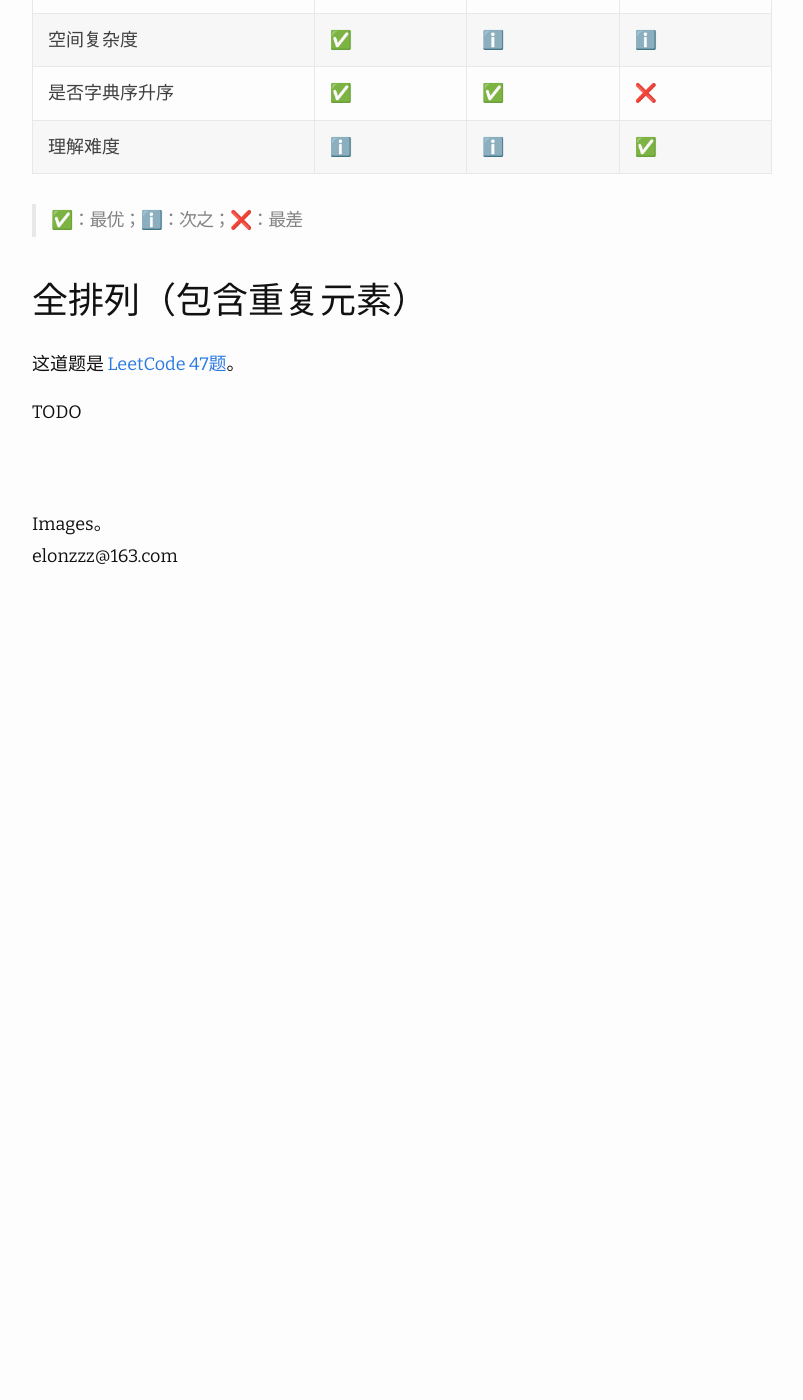
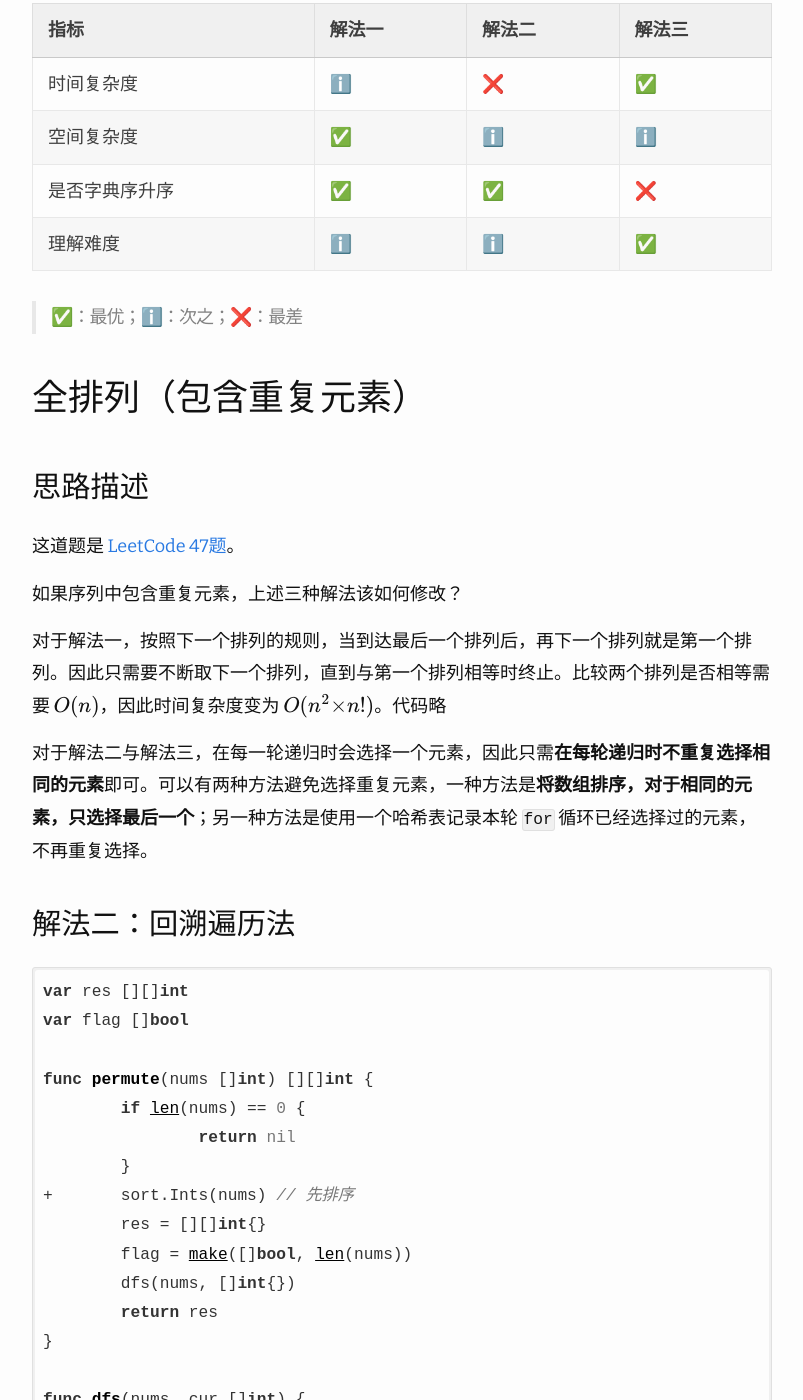
Before and after one commit to imageslr/blog, a Jekyll site: the page built from _posts/2020-01-27-leetcode-36.md, in a window 1280 px wide and 1400 px high, scrolled down 9293 px. Shown: the whole window, without its empty margins (238-1041 px from the left). Built offline with Jekyll 4.4.1, drawn with Linux system fonts in a browser that asks for light colours; nearby versions of some CDN libraries; formulas are drawn with MathJax 3; before the commit the page ends 9901 px from its top, so only the background shows below that; some of the changed text lies outside the part shown.

Commit message:
update post

````diff
--- a/_posts/2020-01-27-leetcode-36.md
+++ b/_posts/2020-01-27-leetcode-36.md
@@ -266,8 +266,82 @@
 
 > ✅：最优；ℹ️：次之；❌：最差
 
-
 ## 全排列（包含重复元素）
+### 思路描述
 这道题是 [LeetCode 47题](https://leetcode-cn.com/problems/permutations-ii/)。
 
-TODO
+如果序列中包含重复元素，上述三种解法该如何修改？
+
+对于解法一，按照下一个排列的规则，当到达最后一个排列后，再下一个排列就是第一个排列。因此只需要不断取下一个排列，直到与第一个排列相等时终止。比较两个排列是否相等需要 $O(n)$，因此时间复杂度变为 $O(n^2 ×n!)$。代码略
+
+对于解法二与解法三，在每一轮递归时会选择一个元素，因此只需**在每轮递归时不重复选择相同的元素**即可。可以有两种方法避免选择重复元素，一种方法是**将数组排序，对于相同的元素，只选择最后一个**；另一种方法是使用一个哈希表记录本轮 `for` 循环已经选择过的元素，不再重复选择。
+
+### 解法二：回溯遍历法
+```diff
+var res [][]int
+var flag []bool
+
+func permute(nums []int) [][]int {
+	if len(nums) == 0 {
+		return nil
+	}
++	sort.Ints(nums) // 先排序
+	res = [][]int{}
+	flag = make([]bool, len(nums))
+	dfs(nums, []int{})
+	return res
+}
+
+func dfs(nums, cur []int) {
+	if len(cur) == len(nums) {
+		tmp := make([]int, len(cur))
+		copy(tmp, cur)
+		res = append(res, tmp)
+		return
+	}
+	for i := 0; i < len(nums); i++ {
++		if i < len(nums)-1 && flag[i+1] == false && nums[i] == nums[i+1] { // 相同的元素，选择最后一个
++			continue
++		}
+		if flag[i] == false {
+			flag[i] = true
+			cur = append(cur, nums[i])
+			dfs(nums, cur)
+			flag[i] = false
+			cur = cur[:len(cur)-1]
+		}
+	}
+}
+```
+
+### 解法三：递归交换法
+```diff
+var res [][]int
+
+func permute(nums []int) [][]int {
++	sort.Ints(nums) // 先排序
+	if len(nums) == 0 {
+		return nil
+	}
+	res = [][]int{}
+	dfs(nums, 0)
+	return res
+}
+
+func dfs(nums []int, start int) {
+	if start == len(nums)-1 {
+		tmp := make([]int, len(nums))
+		copy(tmp, nums)
+		res = append(res, tmp)
+		return
+	}
+	for i := start; i < len(nums); i++ {
++		if i < len(nums)-1 && nums[i] == nums[i+1] { // 相同的元素，选择最后一个
++			continue
++		}
+		nums[start], nums[i] = nums[i], nums[start]
+		dfs(nums, start+1)
+		nums[start], nums[i] = nums[i], nums[start]
+	}
+}
+```
````
Also changed, not shown: other parts of _posts/2020-01-27-leetcode-36.md (+1 -1 lines).
